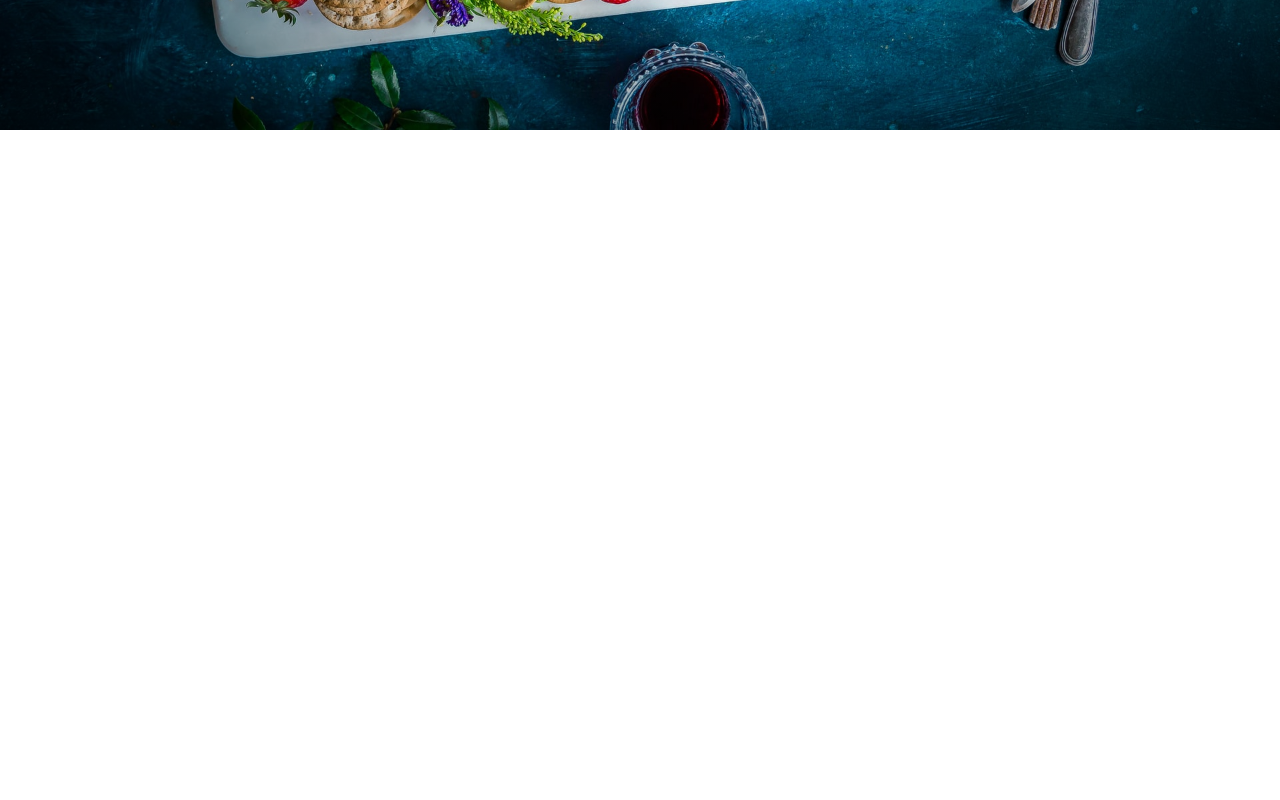
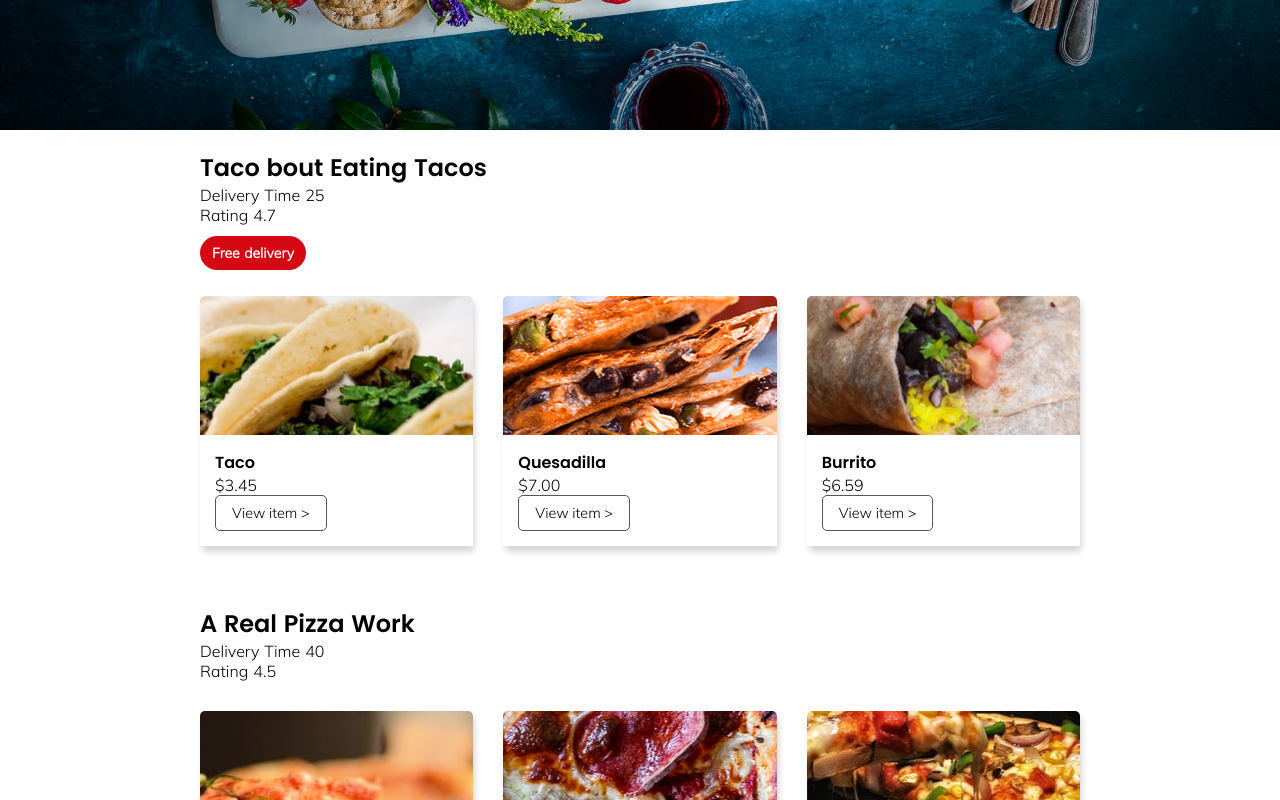
Before and after one commit to morinoko/nuxt-food-app, a Nuxt app: page / in a window 1280 px wide. Shown: the part 540-1340 px from the top of the page. Before the commit the page ends 800 px from the top, so only its background shows below. Built offline with nearby package versions, Linux system fonts and the light colour scheme.

Commit message:
Show restaurant data

```diff
--- a/components/AppHeader.vue
+++ b/components/AppHeader.vue
@@ -7,7 +7,6 @@
 
 <script>
 export default {
-  name: "AppHeader"
 }
 </script>
 
--- /dev/null
+++ b/components/AppRestaurantInfo.vue
@@ -0,0 +1,49 @@
+<template>
+  <section class="restaurantinfo">
+    <div v-for="store in fooddata" :key="store.id">
+      <h2>{{ store.name }}</h2>
+      <p>Delivery Time {{ store.deliveryTime }}</p>
+      <p>Rating {{ store.rating }}</p>
+      <p v-if="store.freeDelivery" class="label">
+        <span>Free delivery</span>
+      </p>
+
+      <div class="row">
+        <div
+          v-for="menuitem in store.menu"
+          :key="menuitem.id"
+          class="items"
+          :style="`background: url(${menuitem.img}) no-repeat center center`">
+          <div class="iteminfo">
+            <div>
+              <h4>{{ menuitem.item }}</h4>
+              <p>{{ priceformatting(menuitem.price) }}</p>
+              <button class="ghost">View item ></button>
+            </div>
+          </div>
+        </div>
+      </div>
+    </div>
+  </section>
+</template>
+
+<script>
+import { mapState } from 'vuex';
+
+export default {
+  computed: {
+    ...mapState([
+      'fooddata',
+    ])
+  },
+  methods: {
+    priceformatting(item) {
+      return "$" + item.toFixed(2);
+    }
+  }
+}
+</script>
+
+<style scoped>
+
+</style>
--- a/pages/index.vue
+++ b/pages/index.vue
@@ -1,15 +1,18 @@
 <template>
   <main class="container">
     <AppHeader />
+    <AppRestaurantInfo />
   </main>
 </template>
 
 <script>
 import AppHeader from "@/components/AppHeader";
+import AppRestaurantInfo from "@/components/AppRestaurantInfo";
 
 export default {
   components: {
-    AppHeader
+    AppHeader,
+    AppRestaurantInfo,
   }
 }
 </script>
```
